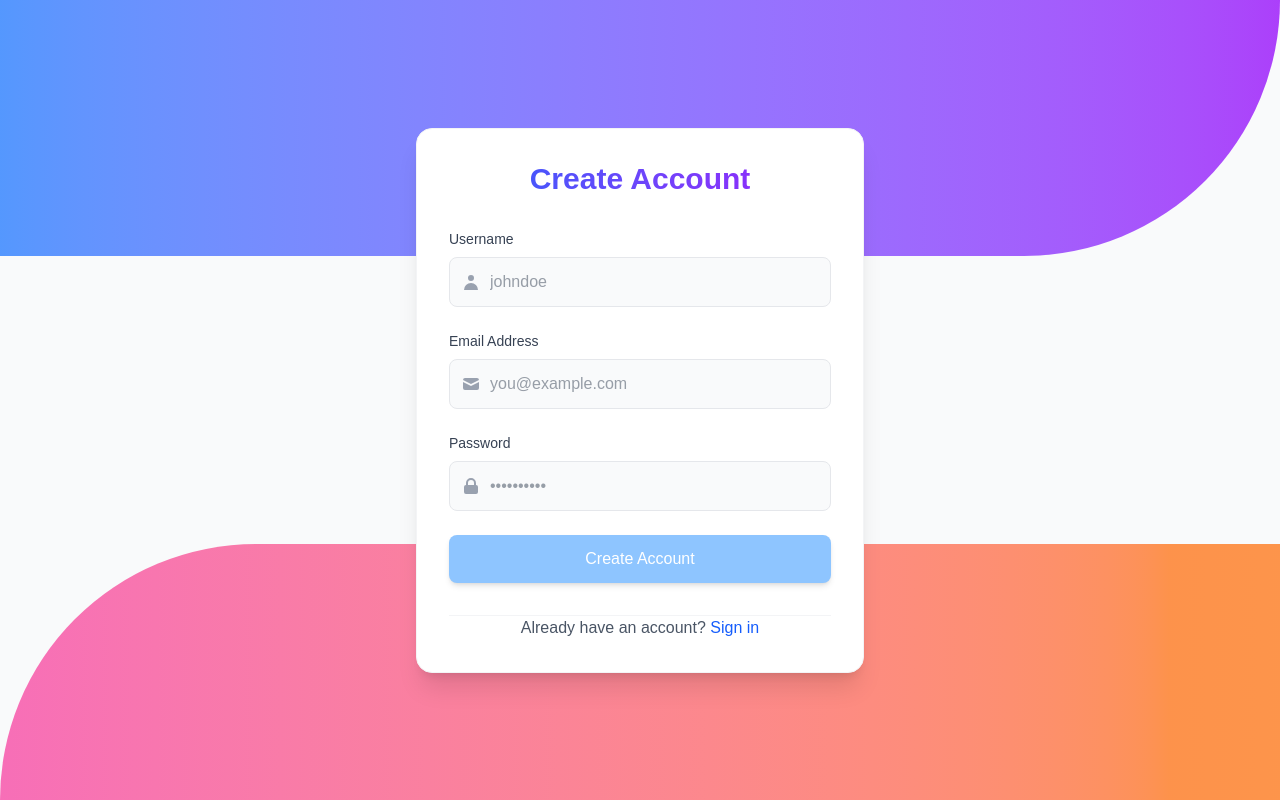
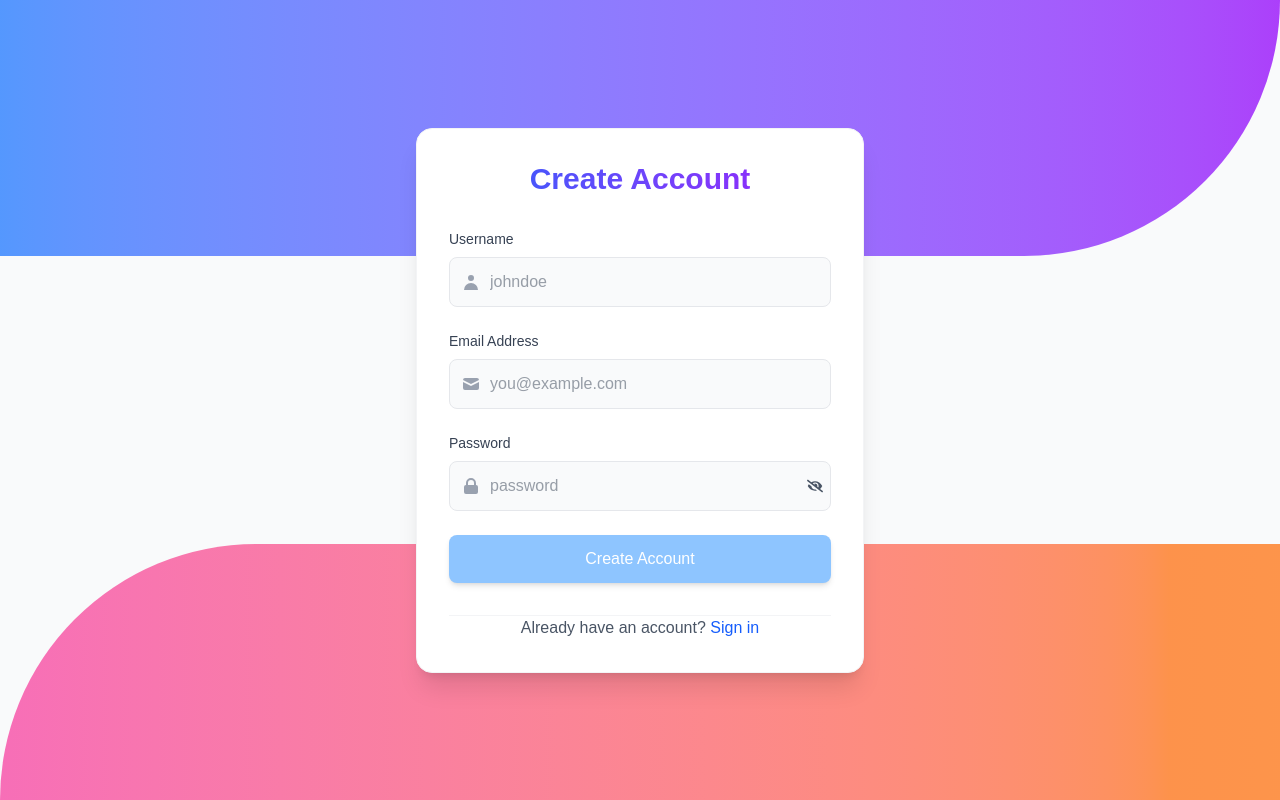
Before and after one commit to pooja-solutelabs/nextjs-auth, a Next.js app: page /signup in a window 1280 px wide. Built offline with nearby package versions, Linux system fonts and the light colour scheme.

Commit message:
add togglepassword-visibility functionality

```diff
--- a/package.json
+++ b/package.json
@@ -18,7 +18,8 @@
     "nodemailer": "^7.0.3",
     "react": "^19.0.0",
     "react-dom": "^19.0.0",
-    "react-hot-toast": "^2.5.2"
+    "react-hot-toast": "^2.5.2",
+    "react-icons": "^5.5.0"
   },
   "devDependencies": {
     "@eslint/eslintrc": "^3",
--- a/src/app/login/page.tsx
+++ b/src/app/login/page.tsx
@@ -4,6 +4,7 @@ import React, { useEffect, useState } from "react";
 import { useRouter } from "next/navigation";
 import axios from "axios";
 import toast from "react-hot-toast";
+import { FaEye, FaEyeSlash } from "react-icons/fa";
 
 export default function LoginPage() {
     const router = useRouter();
@@ -15,6 +16,7 @@ export default function LoginPage() {
     const [loading, setLoading] = useState(false);
     const [emailError, setEmailError] = useState("");
     const [passwordError, setPasswordError] = useState("");
+    const [showPass, setShowPass] = useState(false);
 
     const validateEmail = (email: string) => {
         const regex = /^[^\s@]+@[^\s@]+\.[^\s@]+$/ ;
@@ -24,6 +26,10 @@ export default function LoginPage() {
     const validatePass = (password: string) => {
         const regex = /^(?=.*[a-z])(?=.*[A-Z])(?=.*\d)(?=.*[\W_]).{8,}$/;
         return regex.test(password);
+    }
+
+    const togglePassVisibility = () => {
+        setShowPass((prev) => !prev)
     }
 
     const handleEmailChange = (e: React.ChangeEvent<HTMLInputElement>) => {
@@ -155,7 +161,7 @@ export default function LoginPage() {
                             </div>
                             <input
                                 id="password"
-                                type="password"
+                                type={showPass ? "text" : "password"}
                                 value={user.password}
                                 onChange={handlePassChange}
                                 onBlur={() => {
@@ -163,13 +169,19 @@ export default function LoginPage() {
                                         setPasswordError("Password must contain at least 8 characters, including uppercase, lowercase, number, and special character");
                                     }
                                 }}
-                                placeholder="••••••••••"
+                                placeholder="password"
                                 className={`w-full py-3 pl-10 pr-4 text-gray-700 bg-gray-50 rounded-lg border ${
                                     passwordError ? 'border-red-500' : 'border-gray-200'
                                 } focus:outline-none focus:ring-2 ${
                                     passwordError ? 'focus:ring-red-500' : 'focus:ring-blue-500'
                                 } focus:border-transparent transition duration-200`}
                             />
+                            <span
+                            onClick={togglePassVisibility}
+                            className="absolute right-2 top-1/2 -translate-y-1/2 cursor-pointer text-gray-600"
+                            >
+                                {showPass ? <FaEye /> : <FaEyeSlash />}
+                            </span>
                         </div>
                         {passwordError && (
                             <p className="mt-2 text-sm text-red-600">
--- a/src/app/signup/page.tsx
+++ b/src/app/signup/page.tsx
@@ -4,6 +4,7 @@ import React, { useEffect, useState } from "react";
 import { useRouter } from "next/navigation";
 import axios from "axios";
 import toast from "react-hot-toast";
+import { FaEye, FaEyeSlash } from "react-icons/fa";
 
 export default function SignupPage() {
     const router = useRouter();
@@ -17,6 +18,7 @@ export default function SignupPage() {
     const [loading, setLoading] = useState(false);
     const [emailError, setEmailError] = useState("");
     const [passwordError, setPasswordError] = useState("");
+    const [showPass, setShowPass] = useState(false);
 
     const validateEmail = (email: string) => {
         const regex = /^[^\s@]+@[^\s@]+\.[^\s@]+$/ ;
@@ -26,6 +28,10 @@ export default function SignupPage() {
     const validatePass = (password: string) => {
         const regex = /^(?=.*[a-z])(?=.*[A-Z])(?=.*\d)(?=.*[\W_]).{8,}$/;
         return regex.test(password);
+    }
+
+    const togglePassVisibility = () => {
+        setShowPass((prev) => !prev)
     }
 
     const handleEmailChange = (e: React.ChangeEvent<HTMLInputElement>) => {
@@ -164,7 +170,7 @@ export default function SignupPage() {
                             </div>
                             <input
                                 id="password"
-                                type="password"
+                                type={showPass ? "text" : "password"}
                                 value={user.password}
                                 onChange={handlePassChange}
                                 onBlur={() => {
@@ -172,9 +178,15 @@ export default function SignupPage() {
                                         setPasswordError("Password must contain at least 8 characters, including uppercase, lowercase, number, and special character");
                                     }
                                 }}
-                                placeholder="••••••••••"
+                                placeholder="password"
                                 className="w-full py-3 pl-10 pr-4 text-gray-700 bg-gray-50 rounded-lg border border-gray-200 focus:outline-none focus:ring-2 focus:ring-blue-500 focus:border-transparent transition duration-200"
                             />
+                            <span
+                            onClick={togglePassVisibility}
+                            className="absolute right-2 top-1/2 -translate-y-1/2 cursor-pointer text-gray-600"
+                            >
+                                {showPass ? <FaEye /> : <FaEyeSlash />}
+                            </span>
                         </div>
                         {passwordError && (
                             <p className="mt-2 text-sm text-red-600">
```
Also changed, not shown: 1 other file (tests, documents, lock files or other folders).
